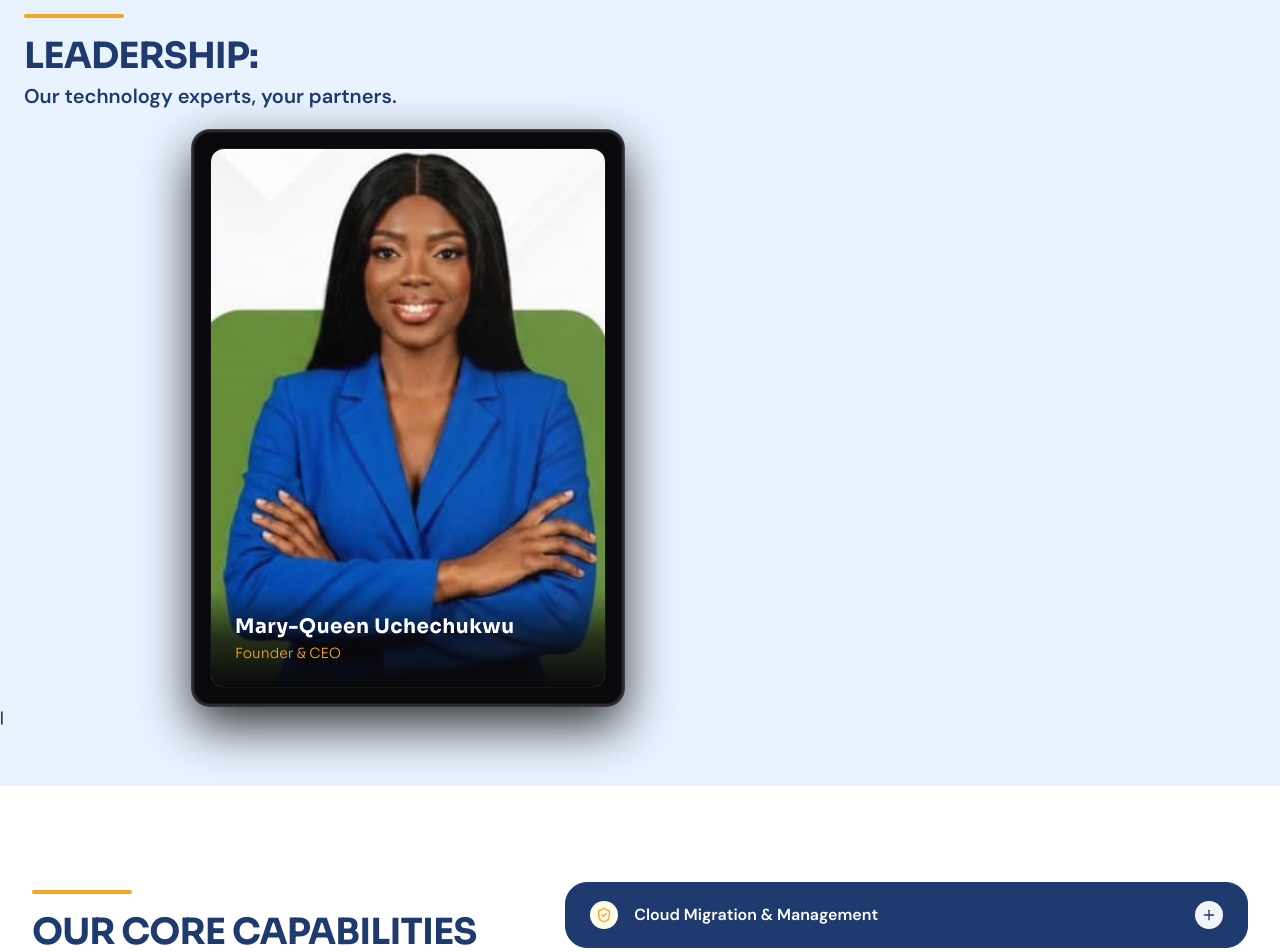
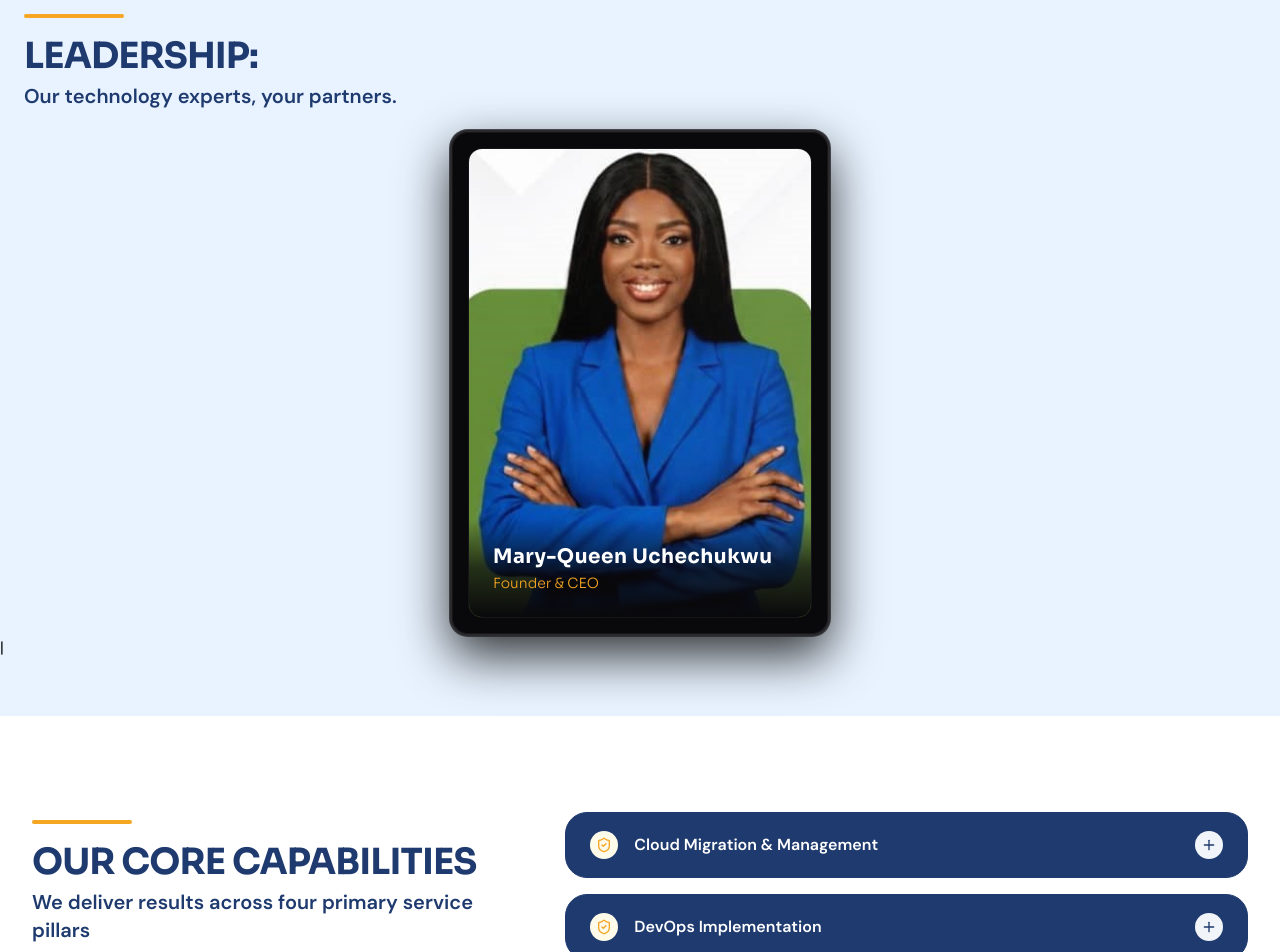
Before and after one commit to ProLaunch-Group/ptech-web, a Next.js app: page /about in a window 1280 px wide. Shown: the part 2340-3292 px from the top of the page. Built offline with nearby package versions, Linux system fonts and the light colour scheme.

Commit message:
Feat: Added team section

```diff
--- a/src/components/module/about/TeamCard.tsx
+++ b/src/components/module/about/TeamCard.tsx
@@ -1,34 +1,46 @@
 'use client';
 
+import { useState } from 'react';
 import { fadeUp2, whileInViewProps } from '@/libs/motion-variants';
 import { motion } from 'framer-motion';
 import { TeamMember } from '@/types/service.types';
 import Image from 'next/image';
 
 export default function TeamCard({ member }: { member: TeamMember }) {
+  const [isOpen, setIsOpen] = useState(false);
+
   return (
     <motion.div
       variants={fadeUp2}
       {...whileInViewProps}
-      className="group relative aspect-[3/4] rounded-2xl overflow-hidden bg-zinc-950 select-nonep-3 sm:p-4 border-2 border-zinc-700/60 shadow-[0_20px_50px_rgba(0,0,0,0.8),0_0_0_1px_rgba(255,255,255,0.05)_inset] ring-1 ring-zinc-800/80 transition-all duration-500 ease-out
-                   hover:shadow-[0_30px_60px_rgba(16,185,129,0.15),0_0_25px_rgba(0,0,0,0.9)] hover:border-emerald-500/40"
+      /* Tap anywhere on card to toggle on touch devices */
+      onClick={() => setIsOpen((prev) => !prev)}
+      className="group relative aspect-[3/4] rounded-2xl overflow-hidden bg-zinc-950 select-none p-3 sm:p-4 border-2 border-zinc-700/60 shadow-[0_20px_50px_rgba(0,0,0,0.8),0_0_0_1px_rgba(255,255,255,0.05)_inset] ring-1 ring-zinc-800/80 transition-all duration-500 ease-out hover:shadow-[0_30px_60px_rgba(16,185,129,0.15),0_0_25px_rgba(0,0,0,0.9)] hover:border-emerald-500/40 cursor-pointer"
     >
       {/* Picture Frame Window */}
       <div className="relative w-full h-full rounded-xl overflow-hidden border border-zinc-900/90 shadow-[inset_0_4px_12px_rgba(0,0,0,0.7)]">
-        {/*Photo Layer */}
+        {/* Photo Layer */}
         <Image
           src={member.image}
           alt={member.name}
           fill
           sizes="(max-width: 768px) 100vw, (max-width: 1200px) 50vw, 33vw"
-          className="object-cover object-top transition-transform duration-700 ease-out group-hover:scale-105"
+          className={`object-cover object-top transition-transform duration-700 ease-out group-hover:scale-105 ${
+            isOpen ? 'scale-105' : ''
+          }`}
         />
 
-        {/* / Reflection Effect  */}
+        {/* Reflection Effect */}
         <div className="absolute inset-0 bg-gradient-to-tr from-transparent via-white/[0.03] to-white/[0.08] pointer-events-none z-10" />
 
         {/* Default Bottom Gradient & Names */}
-        <div className="absolute inset-x-0 bottom-0 p-6 bg-gradient-to-t from-zinc-950 via-zinc-950/70 to-transparent transition-opacity duration-300 group-hover:opacity-0 z-20">
+        <div
+          className={`absolute inset-x-0 bottom-0 p-6 bg-gradient-to-t from-zinc-950 via-zinc-950/70 to-transparent transition-opacity duration-300 group-hover:opacity-0 z-20 ${
+            isOpen ? 'opacity-0' : 'opacity-100'
+          }`}
+        >
+          <div className="flex items-end justify-between">
+            <div>
               <h3 className="text-xl font-bold text-white tracking-wide font-sora">
                 {member.name}
               </h3>
@@ -37,19 +49,30 @@ export default function TeamCard({ member }: { member: TeamMember }) {
               </p>
             </div>
 
-        {/*  Slide-Up Bio Overlay */}
-        <div className="absolute inset-0 bg-[#1e3a6e]/10 backdrop-blur-md p-6 sm:p-8 flex flex-col justify-between translate-y-full group-hover:translate-y-0 transition-transform duration-500 ease-in-out z-30">
+            {/* Subtle Touch Indicator for Mobile */}
+            <span className="sm:hidden text-[10px] uppercase tracking-wider text-zinc-400 bg-zinc-900/80 px-2 py-1 rounded-full border border-zinc-700/50">
+              Tap for bio
+            </span>
+          </div>
+        </div>
+
+        {/* Slide-Up Bio Overlay (State + Hover) */}
+        <div
+          className={`absolute inset-0 bg-[#1e3a6e]/40 backdrop-blur-md p-6 sm:p-8 flex flex-col justify-between transition-transform duration-500 ease-in-out z-30 group-hover:translate-y-0 ${
+            isOpen ? 'translate-y-0' : 'translate-y-full'
+          }`}
+        >
           <div className="space-y-3 overflow-y-auto pr-1 custom-scrollbar">
             <div>
-              <h3 className="text-2xl font-bold text-lightBlue tracking-wide font-sora">
+              <h3 className="text-2xl font-extrabold text-white tracking-wide font-sora">
                 {member.name}
               </h3>
-              <p className="text-sm font-semibold text-amberGold font-sora mt-0.5">
+              <p className="text-sm font-semibold text-white font-sora mt-0.5">
                 {member.role}
               </p>
             </div>
 
-            <div className="h-px w-12 bg-[#0a84ff] my-3" />
+            <div className="h-px w-12 bg-[#f5a623] my-3" />
 
             <p className="text-sm text-lightBlue leading-relaxed font-sans">
               {member.bio}
@@ -59,7 +82,7 @@ export default function TeamCard({ member }: { member: TeamMember }) {
           <div className="pt-4 border-t border-zinc-800/80 flex items-center justify-between text-xs text-lightBlue font-sora">
             <span>ProLaunch Leadership</span>
             <span className="text-amberGold font-sora text-xs font-semibold">
-              Leadership
+              {isOpen ? 'Tap to close' : 'Leadership'}
             </span>
           </div>
         </div>
--- a/src/components/module/about/TeamSection.tsx
+++ b/src/components/module/about/TeamSection.tsx
@@ -16,9 +16,11 @@ export function TeamSection() {
             subtitle="Our technology experts, your partners."
             variant="secondary"
           />
-          <div className="grid grid-cols-1 md:grid-cols-2 lg:grid-cols-2 gap-8 max-w-4xl mx-auto mt-4">
+          <div className="flex flex-wrap justify-center items-center gap-8 max-w-4xl mx-auto mt-4 ">
             {TEAM_MEMBERS.map((member: TeamMember) => (
-              <TeamCard key={member.id} member={member} />
+              <div key={member.id} className="w-full sm:w-[350px] lg:w-[380px]">
+                <TeamCard member={member} />
+              </div>
             ))}
           </div>
         </div>
```
Lines whose indentation alone changed are shown as unchanged.
